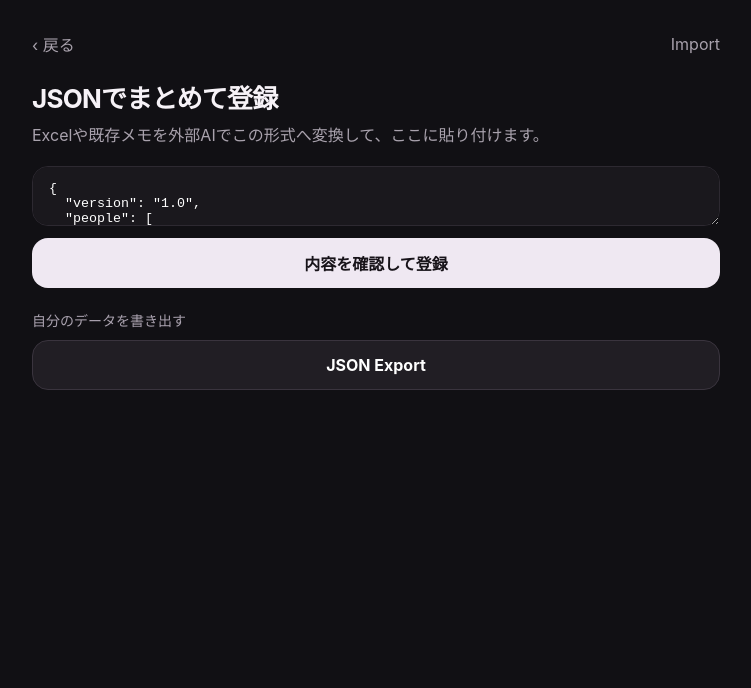
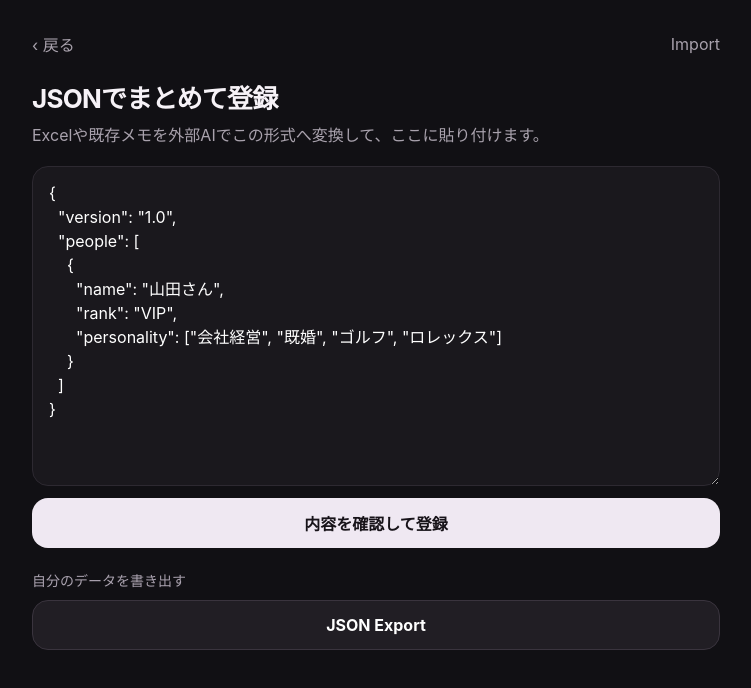
Before and after one commit to karukimori-wq/Velvet, a Next.js app: page /import in a window 1280 px wide. Shown: the top 688 px of the page, without its empty margins (264-1015 px from the left). Built offline with nearby package versions, Linux system fonts and the light colour scheme.

Commit message:
Improve import textarea styling

```diff
--- a/app/globals.css
+++ b/app/globals.css
@@ -9,7 +9,7 @@
 html, body { margin: 0; min-height: 100%; background: #111014; }
 body { min-height: 100vh; }
 a { color: inherit; text-decoration: none; }
-button, input, select { font: inherit; }
+button, input, select, textarea { font: inherit; }
 button { cursor: pointer; }
 
 .shell { max-width: 720px; margin: 0 auto; min-height: 100vh; padding: 20px 16px 96px; }
@@ -67,4 +67,5 @@ button { cursor: pointer; }
 .detailsCard { margin-top: 22px; border: 1px solid #2d2931; border-radius: 16px; padding: 14px 16px; background: #18161b; }
 .detailsCard summary { cursor: pointer; color: #c9c2cc; }
 .detailsBody { margin-top: 12px; }
+.importArea { min-height: 320px; resize: vertical; line-height: 1.5; }
 @media (min-width: 700px) { .shell { padding-top: 32px; } }
```
